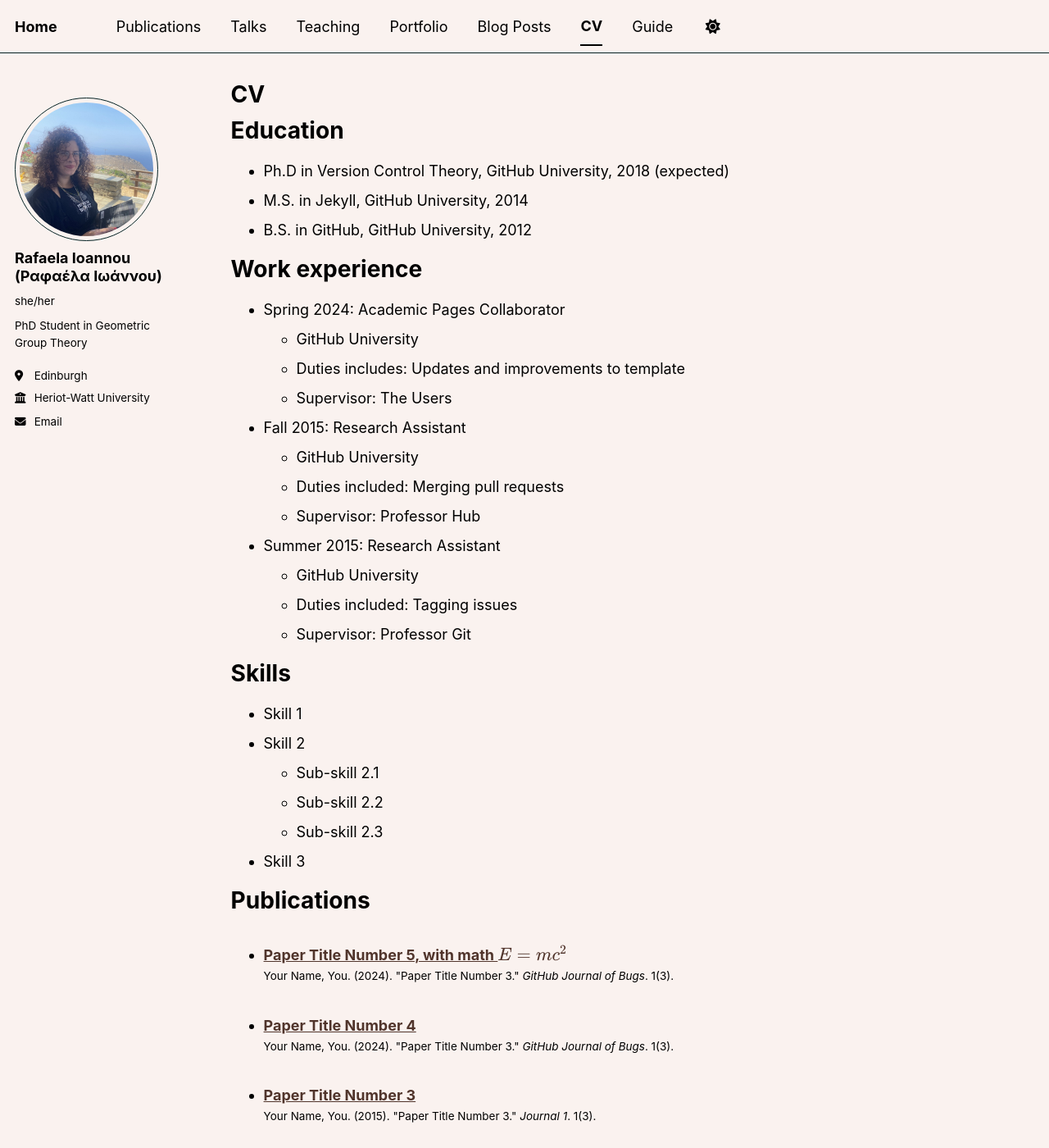
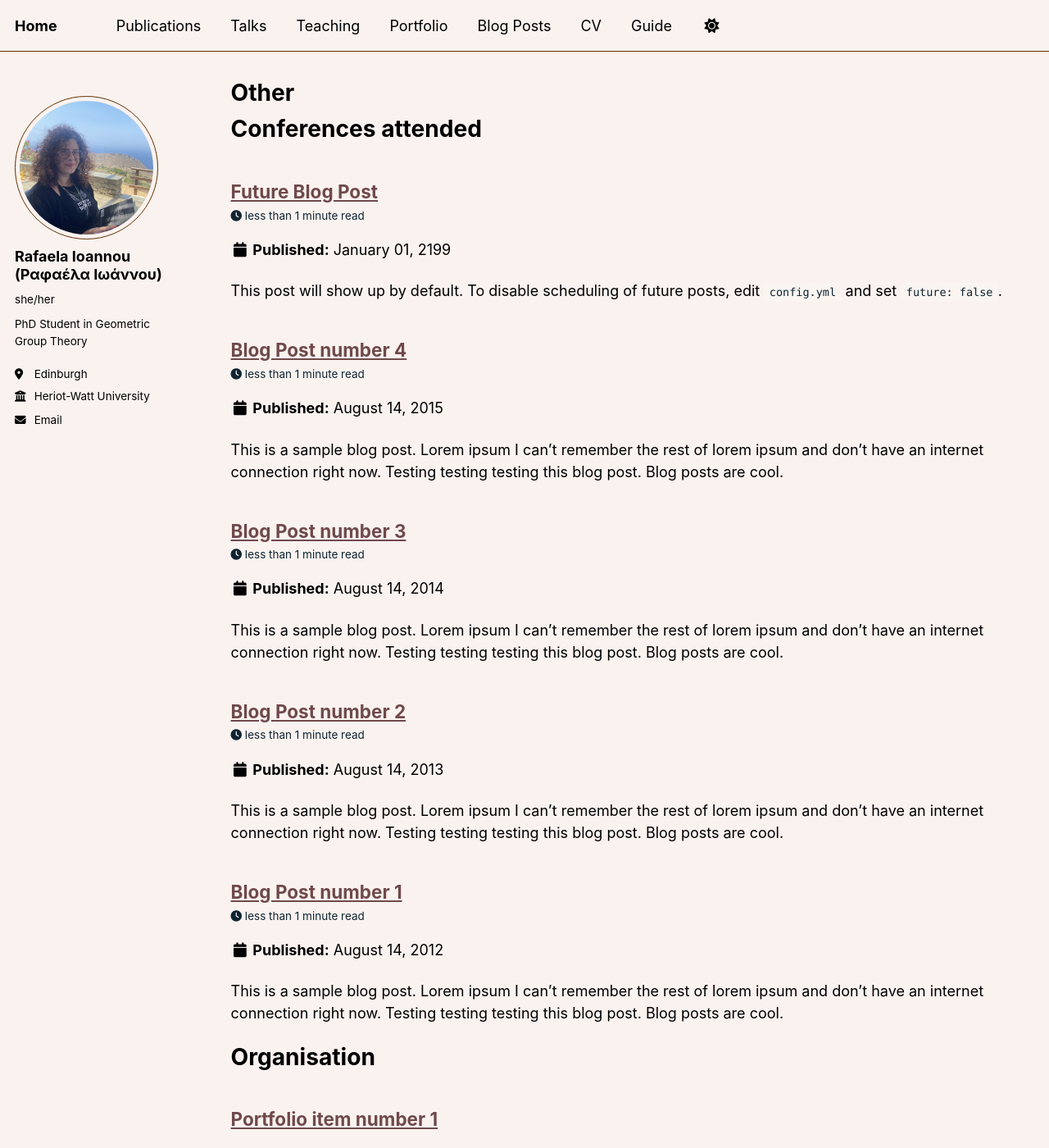
Before and after one commit to rafaela-ioannou/rafaela-ioannou.github.io, a Jekyll site: the page built from _pages/cv.md, in a window 1280 px wide and 1400 px high. Shown: the whole window at 82% size. Built offline with Jekyll 4.4.1, drawn with Linux system fonts in a browser that asks for light colours; a script bundle is joined from its source files by our own code; library files that are not in the unit come from our copies; some of the changed text lies outside the part shown.

Commit message:
changed colours in light theme, added lorem ipsum for test, added other page

```diff
--- a/_pages/cv.md
+++ b/_pages/cv.md
@@ -1,7 +1,7 @@
 ---
 layout: archive
-title: "CV"
-permalink: /cv/
+title: "Other"
+permalink: /other/
 author_profile: true
 redirect_from:
   - /resume
@@ -9,56 +9,14 @@ redirect_from:
 
 {% include base_path %}
 
-Education
+Conferences attended
 ======
-* Ph.D in Version Control Theory, GitHub University, 2018 (expected)
-* M.S. in Jekyll, GitHub University, 2014
-* B.S. in GitHub, GitHub University, 2012
+{% for post in site.posts %} {% include archive-single.html %} {% endfor %}
 
-Work experience
+Organisation
 ======
-* Spring 2024: Academic Pages Collaborator
-  * GitHub University
-  * Duties includes: Updates and improvements to template
-  * Supervisor: The Users
-
-* Fall 2015: Research Assistant
-  * GitHub University
-  * Duties included: Merging pull requests
-  * Supervisor: Professor Hub
-
-* Summer 2015: Research Assistant
-  * GitHub University
-  * Duties included: Tagging issues
-  * Supervisor: Professor Git
-
-Skills
-======
-* Skill 1
-* Skill 2
-  * Sub-skill 2.1
-  * Sub-skill 2.2
-  * Sub-skill 2.3
-* Skill 3
-
-Publications
-======
-  <ul>{% for post in site.publications reversed %}
-    {% include archive-single-cv.html %}
-  {% endfor %}</ul>
-
-Talks
-======
-  <ul>{% for post in site.talks reversed %}
-    {% include archive-single-talk-cv.html  %}
-  {% endfor %}</ul>
+{% for post in site.portfolio %} {% include archive-single.html %} {% endfor %}
 
 Teaching
 ======
-  <ul>{% for post in site.teaching reversed %}
-    {% include archive-single-cv.html %}
-  {% endfor %}</ul>
-
-Service and leadership
-======
-* Currently signed in to 43 different slack teams
+* I worked as a learning support assistant for mathematics in Bristol Brunel Academy between 2023 and 2025.
--- a/_sass/theme/_sunrise_light.scss
+++ b/_sass/theme/_sunrise_light.scss
@@ -2,7 +2,7 @@
    SUNRISE THEME - LIGHT VERSION
    ========================================================================== */
 /* Color codes used for the theme */
-$primary-color              : #07393c;
+$primary-color              : #a35200;
 $dark-primary-color         : mix(#000, $primary-color, 40%);
 $darker-primary-color       : mix(#000, $primary-color, 60%);
 $light-primary-color        : mix(#fff, $primary-color, 50%);
@@ -12,7 +12,7 @@ $background-light           : mix(#fff, $background, 20%);
 $background-lighter        : #ffffff;
 $text                      : #000000;
 $text-muted                : #0e2431;
-$link                      : #50342B;
+$link                      : #6f494b;
 $link-dark                 : mix(#000, $link, 25%);
 $link-light                : mix(#fff, $link, 25%);
 $footer                    : #cfc0b4;
```
Also changed, not shown: _talks/2025-11-19-talk1.md (+1 -1 lines).
